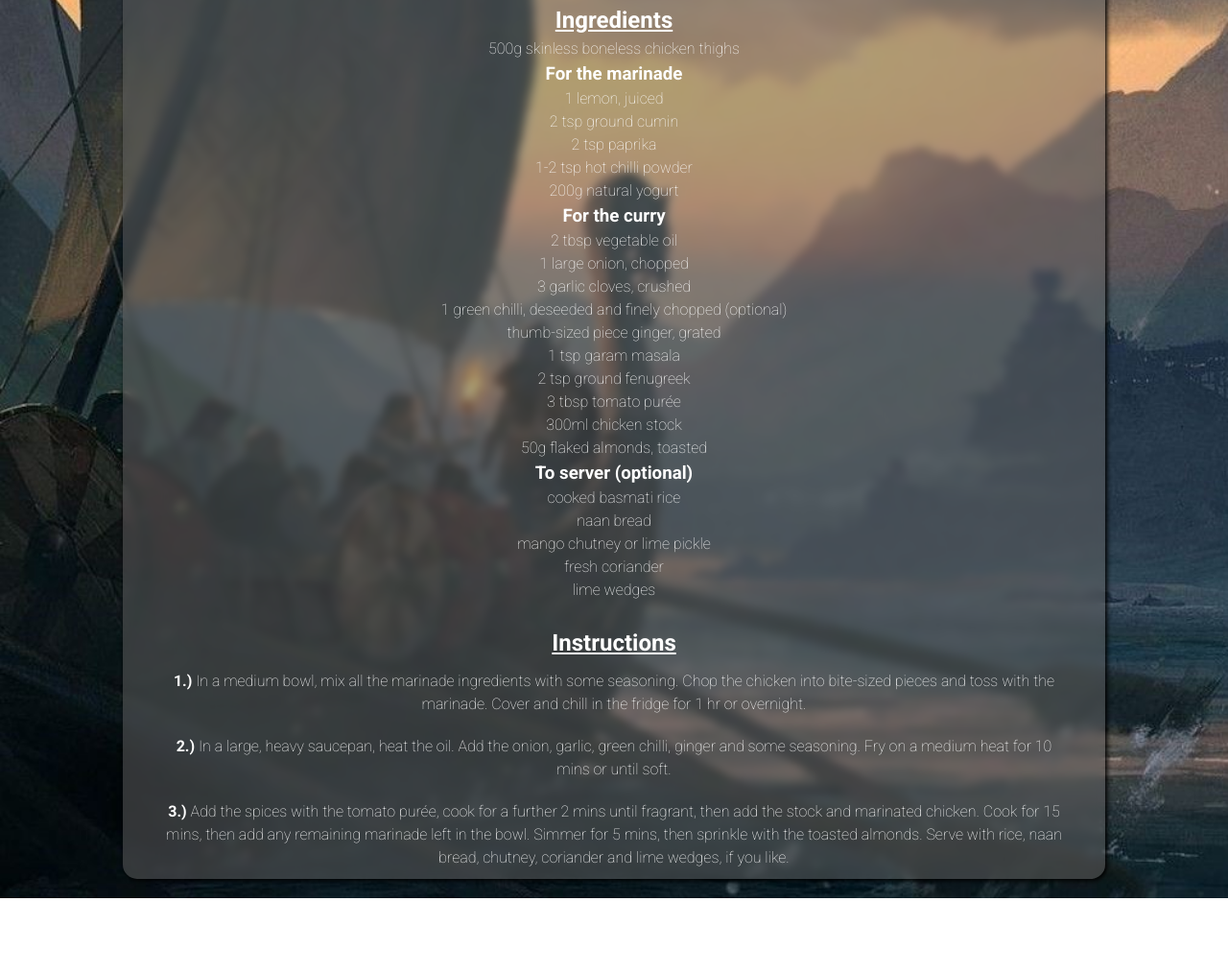
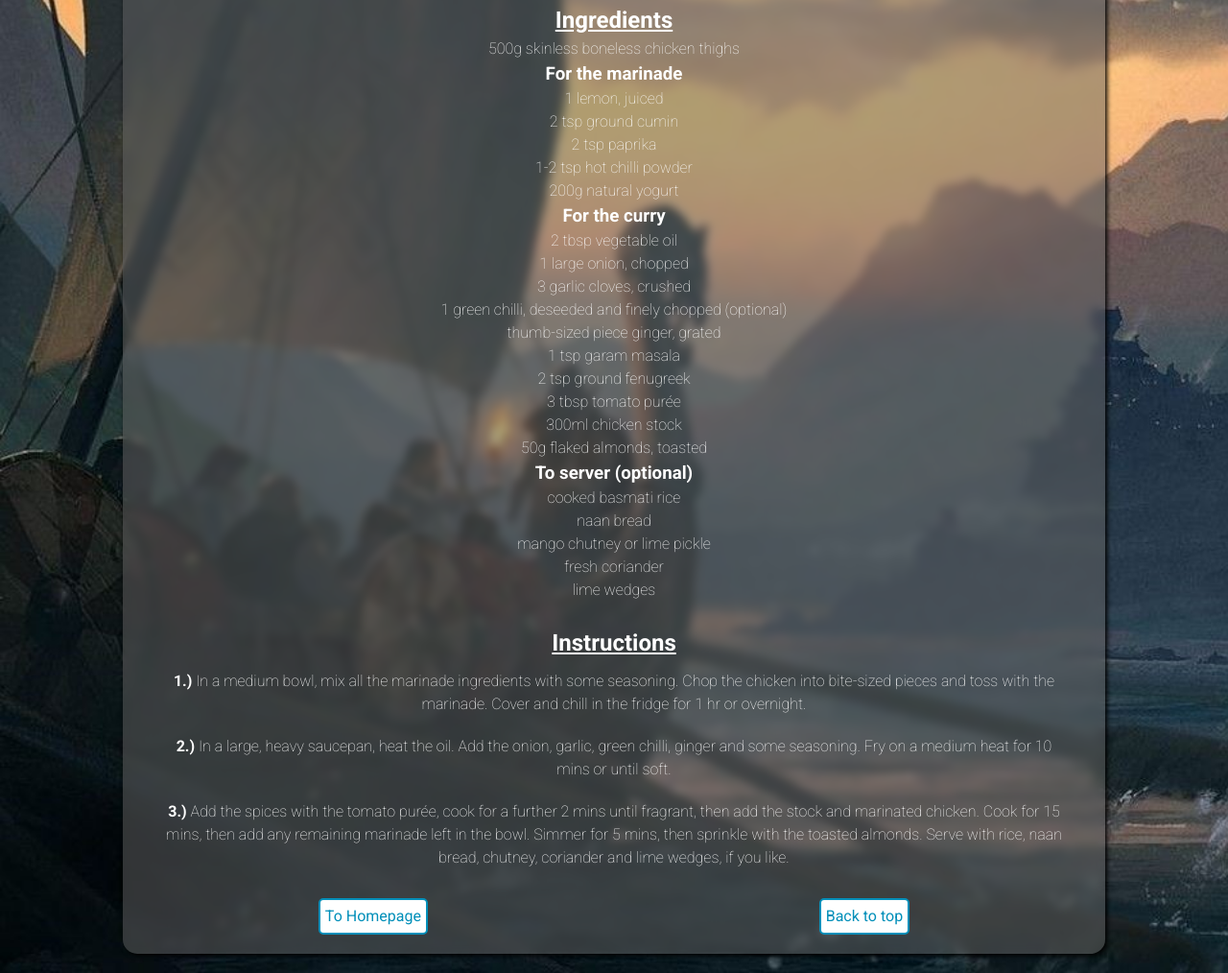
Before and after one commit to jareynolds29/odin-recipes, a plain HTML site: page odin-recipes/butter-chicken.html in a window 1280 px wide. Shown: the part 430-1444 px from the top of the page at 96% size. Before the commit the page ends 1366 px from the top, so only its background shows below. Drawn offline with Linux system fonts and the light colour scheme.

Commit message:
Added navigation to butter chicken recipe

```diff
--- a/odin-recipes/butter-chicken.html
+++ b/odin-recipes/butter-chicken.html
@@ -57,6 +57,10 @@
                 <li><strong>3.)</strong> Add the spices with the tomato purée, cook for a further 2 mins until fragrant, then add the stock and marinated chicken. Cook for 15 mins, then add any remaining marinade left in the bowl. Simmer for 5 mins, then sprinkle with the toasted almonds. Serve with rice, naan bread, chutney, coriander and lime wedges, if you like.</li>
             </ol>
         </section>
+        <div class="navigation">
+            <a href="../index.html" class="button">To Homepage</a>
+            <a href="#top" class="button">Back to top</a>
+        </div>
     </div>
 </main>
 </body>
```
